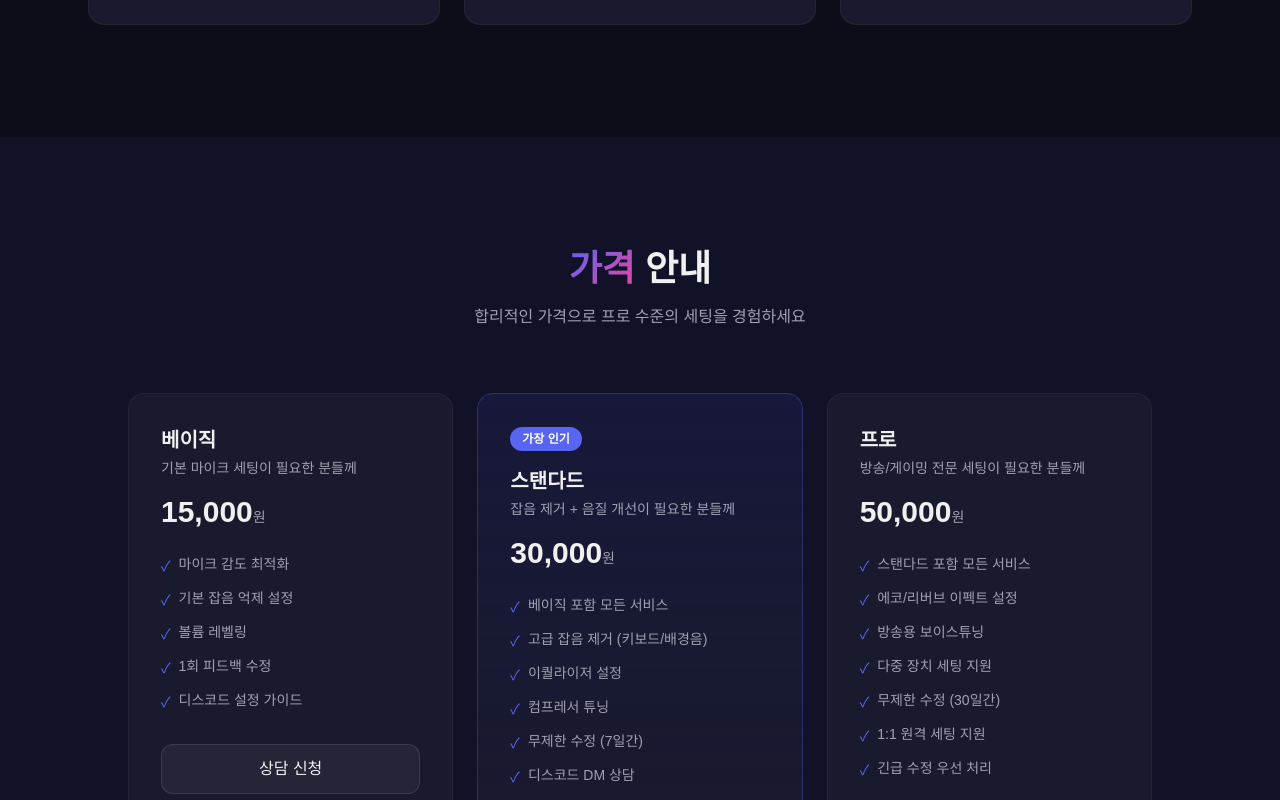
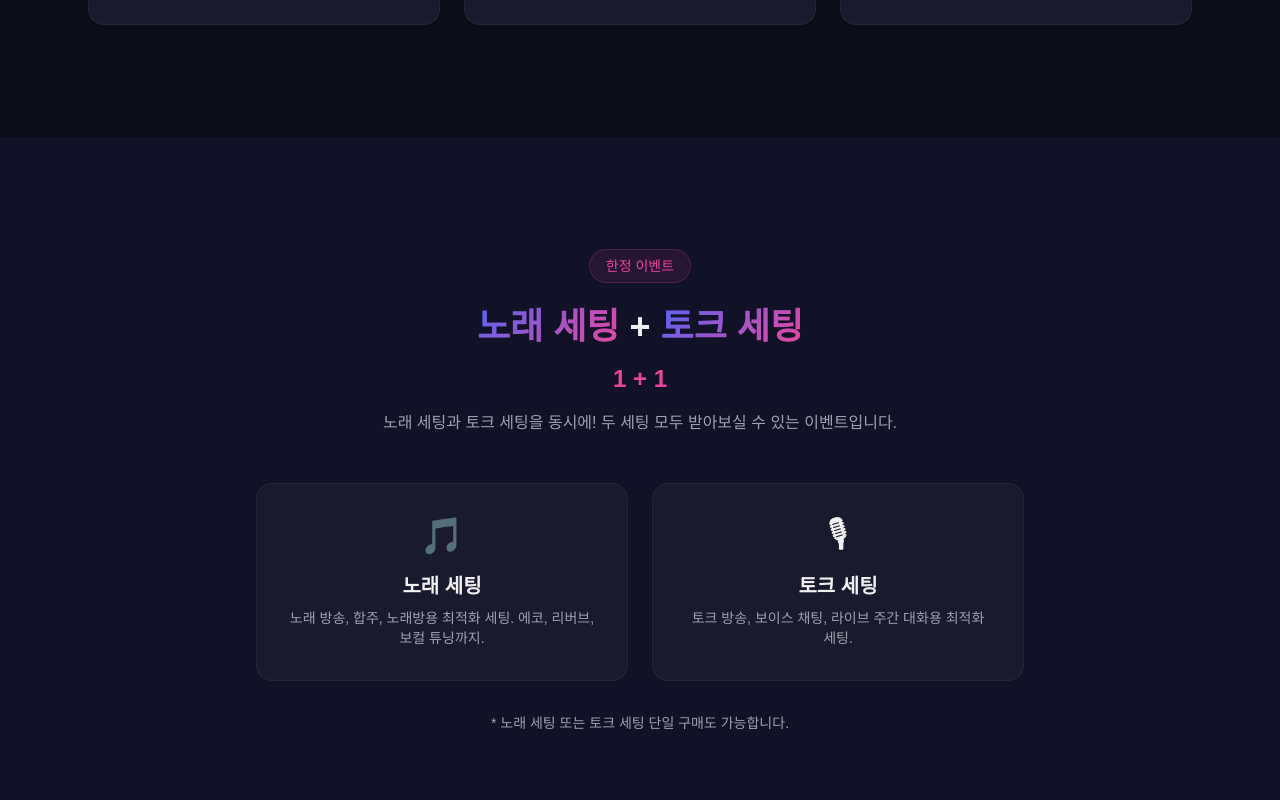
Before and after one commit to paewol/audix, a Next.js app: page / in a window 1280 px wide. Shown: the part 1400-2200 px from the top of the page. Built offline with nearby package versions, Linux system fonts and the light colour scheme.

Commit message:
Update services, pricing (30K/50K/100K), add 1+1 event, SEO optimization

```diff
--- a/src/app/layout.tsx
+++ b/src/app/layout.tsx
@@ -2,9 +2,9 @@ import type { Metadata } from "next";
 import "./globals.css";
 
 export const metadata: Metadata = {
-  title: "Audix - 디스코드 마이크 세팅 전문",
+  title: "Audix | 디스코드 마이크 세팅 전문 - 보이스튜닝, 잡음 제거, 노래 세팅",
   description:
-    "디스코드 음성 채팅 최적화, 마이크 세팅 전문 서비스. 전문가가 직접 설정해드리는 프리미엄 보이스튜닝. 고음질 마이크 설정, 잡음 제거, 에코 설정까지.",
+    "Audix는 디스코드 마이크 세팅 전문 서비스입니다. 기본 세팅, 잡음 제거, 보이스튜닝, 게이밍 최적화, 방송용 세팅, 노래+토크 세팅까지 전문가가 직접 설정해드립니다. 베이직 30,000원부터.",
   keywords: [
     "디스코드 마이크 세팅",
     "마이크 설정",
@@ -15,21 +15,31 @@ export const metadata: Metadata = {
     "디스코드 세팅",
     "마이크 에코",
     "보이스 세팅",
+    "노래 세팅",
+    "토크 세팅",
+    "방송용 마이크 세팅",
+    "게이밍 마이크 세팅",
+    "Audix",
     "discord mic setting",
     "discord voice tuning",
+    "discord noise cancel",
   ],
   authors: [{ name: "Audix" }],
   openGraph: {
-    title: "Audix - 디스코드 마이크 세팅 전문",
+    title: "Audix | 디스코드 마이크 세팅 전문",
     description:
-      "프로 수준의 디스코드 마이크 세팅 서비스. 잡음 제거, 고음질 설정, 에코 효과까지 전문가가 직접 설정해드립니다.",
+      "프로 수준의 디스코드 마이크 세팅 서비스. 잡음 제거, 보이스튜닝, 노래+토크 세팅까지. 전문가가 직접 설정해드립니다. 베이직 30,000원~",
     locale: "ko_KR",
     type: "website",
     url: "https://audix.vercel.app",
+    siteName: "Audix",
   },
   robots: {
     index: true,
     follow: true,
+  },
+  alternates: {
+    canonical: "https://audix.vercel.app",
   },
 };
 
@@ -41,28 +51,70 @@ export default function RootLayout({
   return (
     <html lang="ko" className="h-full antialiased">
       <head>
+        <meta name="naver-site-verification" content="" />
         <script
           type="application/ld+json"
           dangerouslySetInnerHTML={{
             __html: JSON.stringify({
               "@context": "https://schema.org",
-              "@type": "Service",
-              name: "Audix - 디스코드 마이크 세팅 전문",
+              "@type": "LocalBusiness",
+              name: "Audix",
               description:
-                "전문가가 직접 설정해주는 프리미엄 디스코드 마이크 세팅 서비스. 음성 품질 최적화, 잡음 제거, 에코 설정.",
+                "디스코드 마이크 세팅 전문 서비스. 보이스튜닝, 잡음 제거, 노래 세팅, 토크 세팅, 방송용 세팅.",
+              url: "https://audix.vercel.app",
+              priceRange: "30,000원 ~ 100,000원",
+              areaServed: {
+                "@type": "Country",
+                name: "대한민국",
+              },
+              hasOfferCatalog: {
+                "@type": "OfferCatalog",
+                name: "디스코드 마이크 세팅 서비스",
+                itemListElement: [
+                  {
+                    "@type": "Offer",
+                    itemOffered: {
+                      "@type": "Service",
+                      name: "베이직 세팅",
+                      description: "기본 마이크 세팅",
+                    },
+                    price: "30000",
+                    priceCurrency: "KRW",
+                  },
+                  {
+                    "@type": "Offer",
+                    itemOffered: {
+                      "@type": "Service",
+                      name: "스탠다드 세팅",
+                      description: "잡음 제거 + 음질 개선",
+                    },
+                    price: "50000",
+                    priceCurrency: "KRW",
+                  },
+                  {
+                    "@type": "Offer",
+                    itemOffered: {
+                      "@type": "Service",
+                      name: "프로 세팅",
+                      description: "방송/게이밍 전문 세팅",
+                    },
+                    price: "100000",
+                    priceCurrency: "KRW",
+                  },
+                  {
+                    "@type": "Offer",
+                    itemOffered: {
+                      "@type": "Service",
+                      name: "노래+토크 1+1 세팅",
+                      description: "노래 세팅과 토크 세팅 패키지",
+                    },
+                  },
+                ],
+              },
               provider: {
                 "@type": "Organization",
                 name: "Audix",
-              },
-              serviceType: "Discord Mic Setting",
-              areaServed: "KR",
-              url: "https://audix.vercel.app",
-              availableChannel: {
-                "@type": "ServiceChannel",
-                servicePhoneOption: {
-                  "@type": "ServicePhoneSpecification",
-                  phone: "Discord DM",
-                },
+                url: "https://audix.vercel.app",
               },
             }),
           }}
--- a/src/app/page.tsx
+++ b/src/app/page.tsx
@@ -7,6 +7,7 @@ export default function Home() {
       <main className="flex-1">
         <HeroSection />
         <ServicesSection />
+        <EventSection />
         <PricingSection />
         <AboutSection />
         <ConsultSection />
@@ -28,11 +29,11 @@ function Navbar() {
           <a href="#services" className="hover:text-white transition-colors">
             서비스
           </a>
+          <a href="#event" className="hover:text-white transition-colors">
+            이벤트
+          </a>
           <a href="#pricing" className="hover:text-white transition-colors">
             가격
-          </a>
-          <a href="#about" className="hover:text-white transition-colors">
-            소개
           </a>
           <a href="#contact" className="hover:text-white transition-colors">
             상담문의
@@ -135,7 +136,7 @@ function ServicesSection() {
       icon: "💡",
       title: "맞춤 컨설팅",
       description:
-          "당신의 환경과 사용 목적에 맞는 1:1 맞춤 세팅 컨설팅을 제공합니다.",
+        "당신의 환경과 사용 목적에 맞는 1:1 맞춤 세팅 컨설팅을 제공합니다.",
     },
   ];
 
@@ -169,11 +170,54 @@ function ServicesSection() {
   );
 }
 
+function EventSection() {
+  return (
+    <section id="event" className="py-20 sm:py-28 bg-surface-dark">
+      <div className="max-w-6xl mx-auto px-4 sm:px-6">
+        <div className="text-center mb-12">
+          <div className="inline-block bg-accent/10 border border-accent/20 rounded-full px-4 py-1.5 text-sm text-accent mb-6">
+            한정 이벤트
+          </div>
+          <h2 className="text-3xl sm:text-4xl font-bold mb-4">
+            <span className="gradient-text">노래 세팅</span> +{" "}
+            <span className="gradient-text">토크 세팅</span>
+          </h2>
+          <p className="text-2xl font-bold text-accent">1 + 1</p>
+          <p className="text-text-secondary max-w-xl mx-auto mt-4">
+            노래 세팅과 토크 세팅을 동시에! 두 세팅 모두 받아보실 수 있는 이벤트입니다.
+          </p>
+        </div>
+        <div className="grid sm:grid-cols-2 gap-6 max-w-3xl mx-auto">
+          <div className="bg-surface rounded-2xl p-8 border border-white/5 text-center">
+            <div className="text-4xl mb-4">🎵</div>
+            <h3 className="text-xl font-bold mb-2">노래 세팅</h3>
+            <p className="text-sm text-text-secondary">
+              노래 방송, 합주, 노래방용 최적화 세팅. 에코, 리버브, 보컬 튜닝까지.
+            </p>
+          </div>
+          <div className="bg-surface rounded-2xl p-8 border border-white/5 text-center">
+            <div className="text-4xl mb-4">🎙</div>
+            <h3 className="text-xl font-bold mb-2">토크 세팅</h3>
+            <p className="text-sm text-text-secondary">
+              토크 방송, 보이스 채팅, 라이브 주간 대화용 최적화 세팅.
+            </p>
+          </div>
+        </div>
+        <div className="text-center mt-8">
+          <p className="text-text-secondary text-sm">
+            * 노래 세팅 또는 토크 세팅 단일 구매도 가능합니다.
+          </p>
+        </div>
+      </div>
+    </section>
+  );
+}
+
 function PricingSection() {
   const plans = [
     {
       name: "베이직",
-      price: "15,000",
+      price: "30,000",
       description: "기본 마이크 세팅이 필요한 분들께",
       features: [
         "마이크 감도 최적화",
@@ -186,7 +230,7 @@ function PricingSection() {
     },
     {
       name: "스탠다드",
-      price: "30,000",
+      price: "50,000",
       description: "잡음 제거 + 음질 개선이 필요한 분들께",
       features: [
         "베이직 포함 모든 서비스",
@@ -200,7 +244,7 @@ function PricingSection() {
     },
     {
       name: "프로",
-      price: "50,000",
+      price: "100,000",
       description: "방송/게이밍 전문 세팅이 필요한 분들께",
       features: [
         "스탠다드 포함 모든 서비스",
@@ -216,7 +260,7 @@ function PricingSection() {
   ];
 
   return (
-    <section id="pricing" className="py-20 sm:py-28 bg-surface-dark">
+    <section id="pricing" className="py-20 sm:py-28">
       <div className="max-w-6xl mx-auto px-4 sm:px-6">
         <div className="text-center mb-16">
           <h2 className="text-3xl sm:text-4xl font-bold mb-4">
@@ -303,7 +347,7 @@ function AboutSection() {
   ];
 
   return (
-    <section id="about" className="py-20 sm:py-28">
+    <section id="about" className="py-20 sm:py-28 bg-surface-dark">
       <div className="max-w-6xl mx-auto px-4 sm:px-6">
         <div className="text-center mb-16">
           <h2 className="text-3xl sm:text-4xl font-bold mb-4">
@@ -336,7 +380,7 @@ function AboutSection() {
 
 function ConsultSection() {
   return (
-    <section id="contact" className="py-20 sm:py-28 bg-surface-dark">
+    <section id="contact" className="py-20 sm:py-28">
       <div className="max-w-4xl mx-auto px-4 sm:px-6">
         <div className="text-center mb-12">
           <h2 className="text-3xl sm:text-4xl font-bold mb-4">
@@ -419,9 +463,10 @@ function ConsultSection() {
                   name="plan"
                   className="w-full bg-surface-dark border border-white/10 rounded-xl px-4 py-3 text-sm focus:outline-none focus:border-primary/50 transition-colors"
                 >
-                  <option value="베이직">베이직 (15,000원)</option>
-                  <option value="스탠다드">스탠다드 (30,000원)</option>
-                  <option value="프로">프로 (50,000원)</option>
+                  <option value="베이직">베이직 (30,000원)</option>
+                  <option value="스탠다드">스탠다드 (50,000원)</option>
+                  <option value="프로">프로 (100,000원)</option>
+                  <option value="노래+토크 1+1">노래+토크 1+1</option>
                   <option value="상담만">상담만 원해요</option>
                 </select>
               </div>
```
